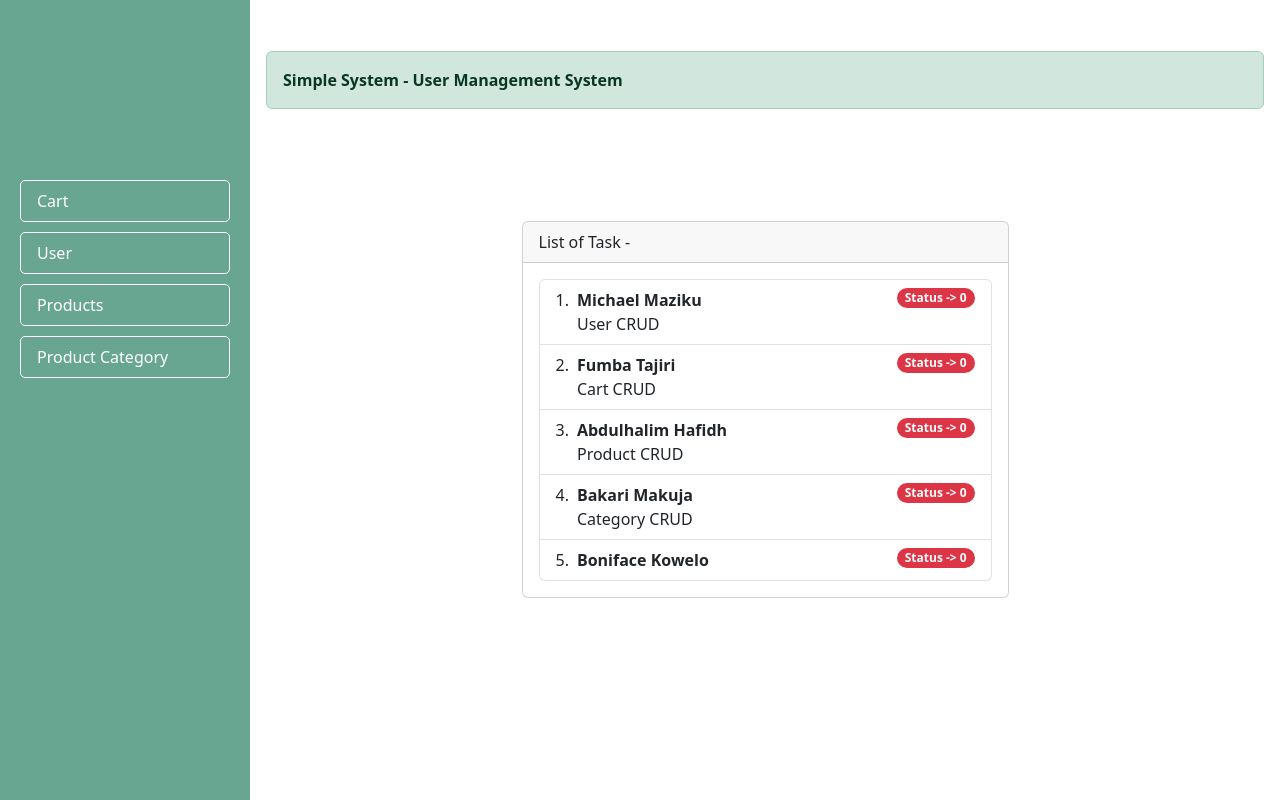
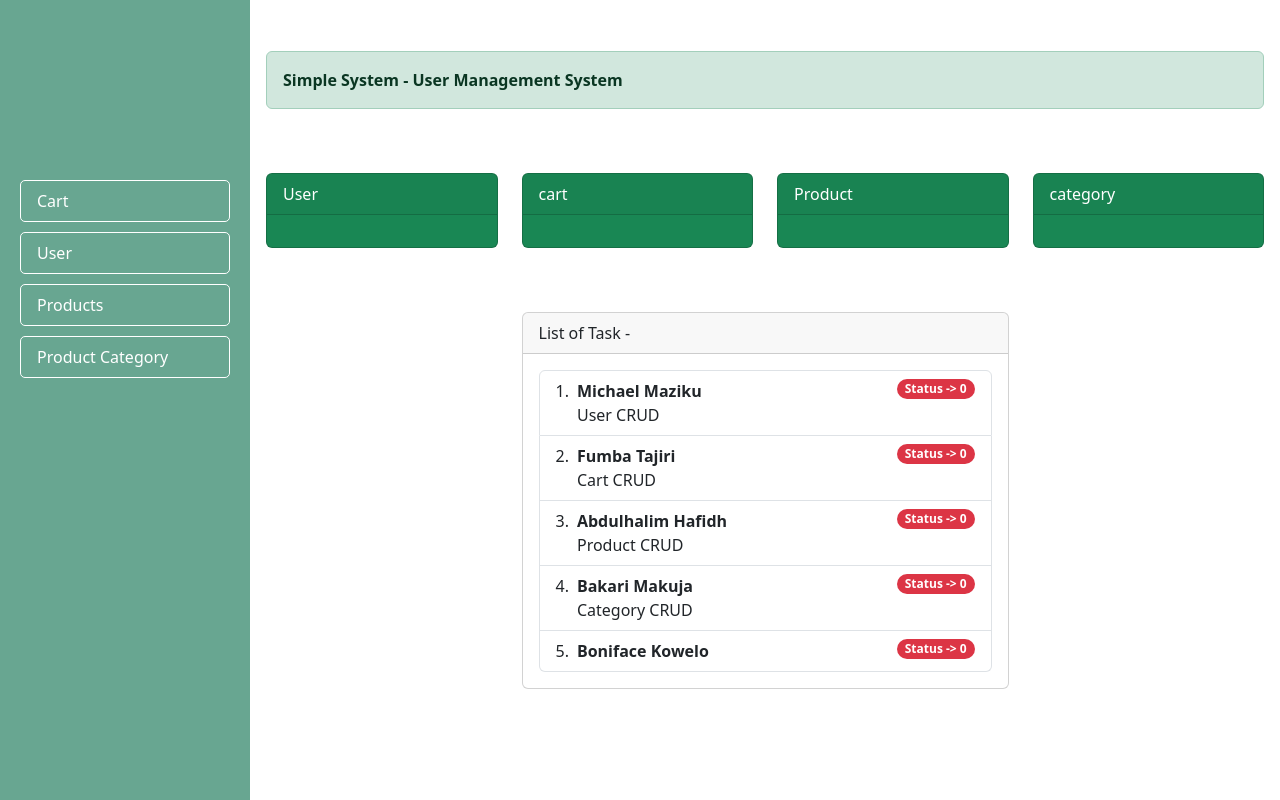
Before and after one commit to Tajiribaba/user-management, an Angular app: page / in a window 1280 px wide. Built offline with nearby package versions, Linux system fonts and the light colour scheme.

Commit message:
this is a user crud function

```diff
--- a/src/app/app.module.ts
+++ b/src/app/app.module.ts
@@ -5,12 +5,14 @@ import { AppRoutingModule } from './app-routing.module';
 import { AppComponent } from './app.component';
 import { MainComponent } from './main/main.component';
 import { TaskListComponent } from './task-list/task-list.component';
+import { CardDesignComponent } from './card-design/card-design.component';
 
 @NgModule({
   declarations: [
     AppComponent,
     MainComponent,
-    TaskListComponent
+    TaskListComponent,
+    CardDesignComponent
   ],
   imports: [
     BrowserModule,
--- /dev/null
+++ b/src/app/card-design/card-design.component.html
@@ -0,0 +1,40 @@
+<div class="row mt-5">
+  <div class="col-md-3">
+    <div class="card text-white bg-success mb-3" style="max-width: 18rem;">
+      <div class="card-header">User</div>
+      <div class="card-body">
+        <!-- <h5 class="card-title">Services</h5> -->
+        <p class="card-text"></p>
+      </div>
+    </div>
+  </div>
+  <div class="col-md-3">
+    <div class="card text-white bg-success mb-3" style="max-width: 18rem;">
+      <div class="card-header">cart</div>
+      <div class="card-body">
+        <!-- <h5 class="card-title">Services</h5> -->
+        <p class="card-text"></p>
+      </div>
+    </div>
+  </div>
+
+  <div class="col-md-3">
+    <div class="card text-white bg-success mb-3" style="max-width: 18rem;">
+      <div class="card-header">Product</div>
+      <div class="card-body">
+        <!-- <h5 class="card-title">product</h5> -->
+        <p class="card-text"></p>
+      </div>
+    </div>
+  </div>
+
+  <div class="col-md-3">
+    <div class="card text-white bg-success mb-3" style="max-width: 18rem;">
+      <div class="card-header">category</div>
+      <div class="card-body">
+        <!-- <h6 class="card-title"></h6> -->
+        <p class="card-text"></p>
+      </div>
+    </div>
+  </div>
+</div>
--- a/src/app/task-list/task-list.component.html
+++ b/src/app/task-list/task-list.component.html
@@ -7,11 +7,7 @@
     </div>
   </div>
 
-  <div class="row mt-5">
-    <div class="col-md-12">
-      <!-- michale weka component yako -->
-    </div>
-  </div>
+  <app-card-design></app-card-design>
 
   <div class="row mt-5">
     <div class="col-md-6 m-auto">
```
Also changed, not shown: src/app/card-design/card-design.component.ts (added, +10 -0 lines), src/app/card-design/card-design.component.scss (added), 1 other file (tests, documents, lock files or other folders).
